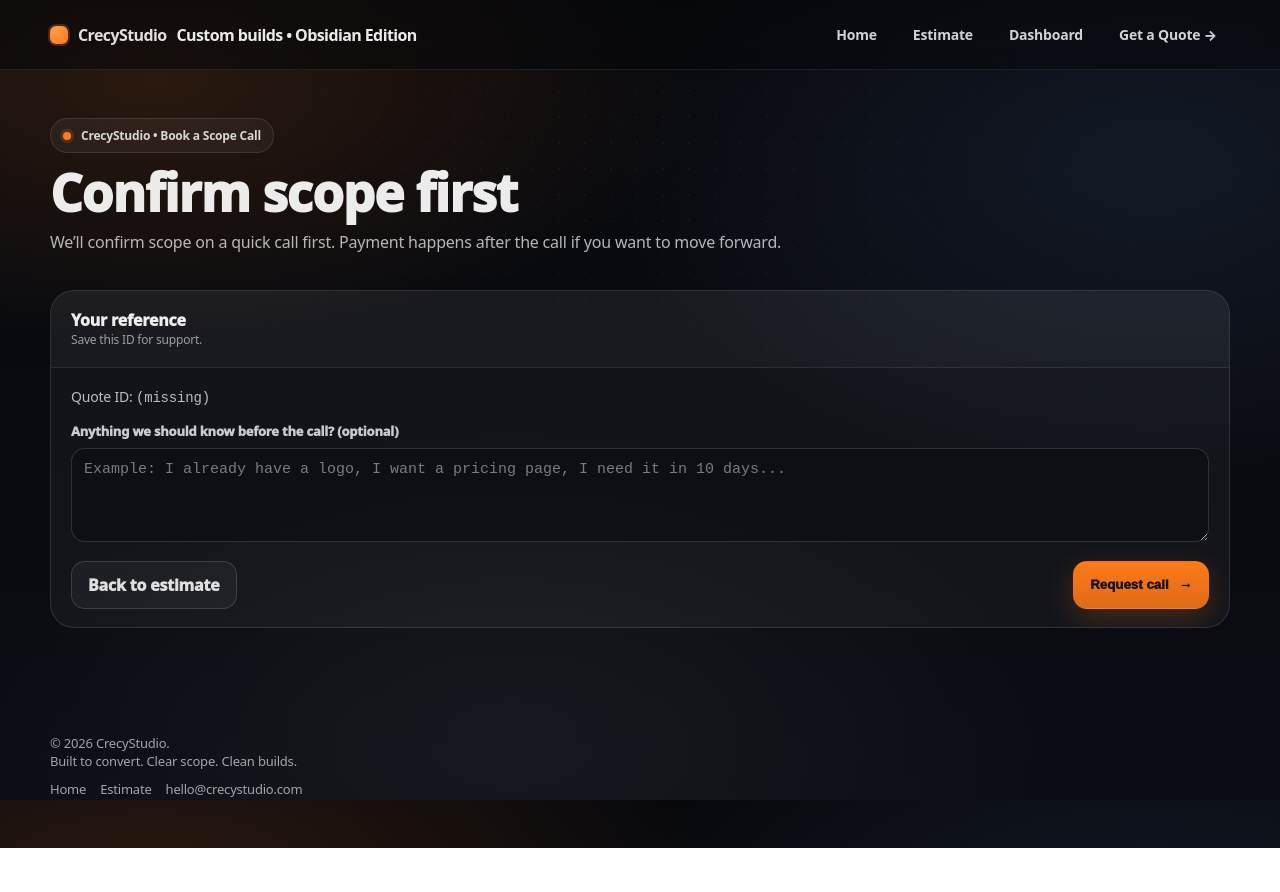
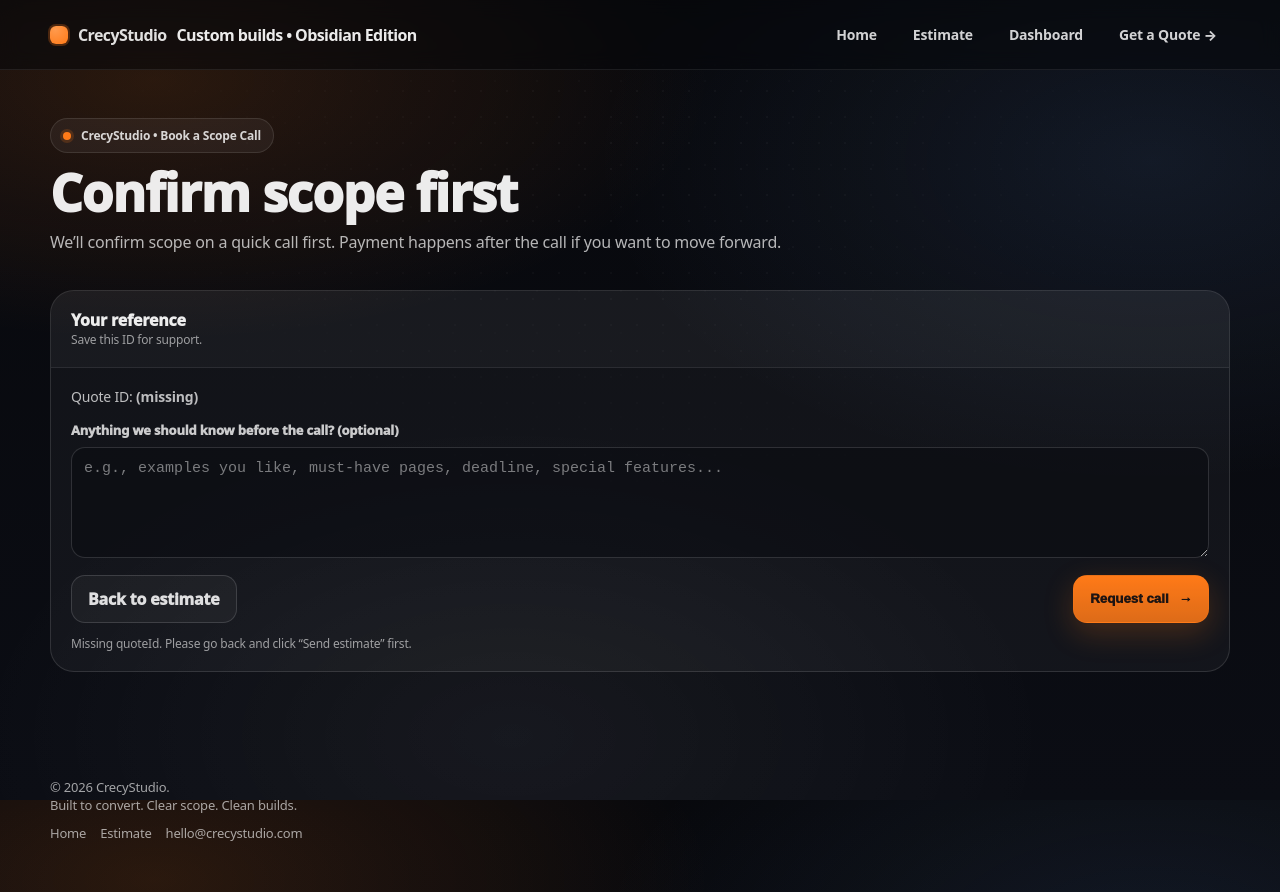
Before and after one commit to kkoly10/website-builder, a Next.js app: page /book in a window 1280 px wide. Before the commit the page ends 848 px from the top, so only its background shows below. Built offline with nearby package versions, Linux system fonts and the light colour scheme.

Commit message:
Update BookClient.tsx

```diff
--- a/app/book/BookClient.tsx
+++ b/app/book/BookClient.tsx
@@ -2,39 +2,57 @@
 "use client";
 
 import Link from "next/link";
-import { useState } from "react";
+import { useEffect, useMemo, useState } from "react";
+
+const LAST_QUOTE_KEY = "crecystudio:lastQuoteId";
 
 export default function BookClient({ quoteId }: { quoteId: string }) {
-  const [notes, setNotes] = useState("");
-  const [sending, setSending] = useState(false);
-  const [ok, setOk] = useState(false);
-  const [err, setErr] = useState<string | null>(null);
+  const [effectiveQuoteId, setEffectiveQuoteId] = useState<string>(quoteId || "");
+  const [notes, setNotes] = useState<string>("");
+  const [status, setStatus] = useState<"idle" | "sending" | "sent" | "error">("idle");
+  const [errorMsg, setErrorMsg] = useState<string>("");
 
-  async function requestCall() {
-    setErr(null);
-    setOk(false);
-
-    if (!quoteId) {
-      setErr("Missing quoteId. Please go back and click “Send estimate” first.");
+  // Fallback: if someone lands on /book without query, try last saved ID
+  useEffect(() => {
+    if (quoteId) {
+      setEffectiveQuoteId(quoteId);
+      try {
+        window.localStorage.setItem(LAST_QUOTE_KEY, quoteId);
+      } catch {}
       return;
     }
 
-    setSending(true);
+    try {
+      const last = window.localStorage.getItem(LAST_QUOTE_KEY);
+      if (last) setEffectiveQuoteId(last);
+    } catch {}
+  }, [quoteId]);
+
+  const missing = useMemo(() => !effectiveQuoteId, [effectiveQuoteId]);
+
+  async function requestCall() {
+    setErrorMsg("");
+    if (!effectiveQuoteId) {
+      setStatus("error");
+      setErrorMsg('Missing quoteId. Please go back and click “Send estimate” first.');
+      return;
+    }
+
+    setStatus("sending");
     try {
       const res = await fetch("/api/request-call", {
         method: "POST",
         headers: { "Content-Type": "application/json" },
-        body: JSON.stringify({ quoteId, notes }),
+        body: JSON.stringify({ quoteId: effectiveQuoteId, notes }),
       });
 
       const json = await res.json();
       if (!res.ok) throw new Error(json?.error || "Failed to request call.");
 
-      setOk(true);
+      setStatus("sent");
     } catch (e: any) {
-      setErr(e?.message || "Failed to request call.");
-    } finally {
-      setSending(false);
+      setStatus("error");
+      setErrorMsg(e?.message || "Failed to request call.");
     }
   }
 
@@ -46,6 +64,7 @@ export default function BookClient({ quoteId }: { quoteId: string }) {
       </div>
 
       <div style={{ height: 12 }} />
+
       <h1 className="h1">Confirm scope first</h1>
       <p className="p" style={{ maxWidth: 900, marginTop: 10 }}>
         We’ll confirm scope on a quick call first. Payment happens after the call if you want to move forward.
@@ -58,43 +77,78 @@ export default function BookClient({ quoteId }: { quoteId: string }) {
           <div style={{ fontWeight: 950 }}>Your reference</div>
           <div className="smallNote">Save this ID for support.</div>
         </div>
-        <div className="panelBody">
+
+        <div className="panelBody" style={{ display: "grid", gap: 12 }}>
           <div className="pDark">
-            Quote ID: <code>{quoteId || "(missing)"}</code>
+            Quote ID:{" "}
+            <strong>
+              {effectiveQuoteId ? <code>{effectiveQuoteId}</code> : "(missing)"}
+            </strong>
           </div>
 
-          <div style={{ height: 12 }} />
-
+          <div>
             <div className="fieldLabel">Anything we should know before the call? (optional)</div>
             <textarea
               className="textarea"
-            rows={4}
+              rows={5}
               value={notes}
               onChange={(e) => setNotes(e.target.value)}
-            placeholder="Example: I already have a logo, I want a pricing page, I need it in 10 days..."
+              placeholder="e.g., examples you like, must-have pages, deadline, special features..."
             />
+          </div>
 
-          {err && (
-            <div className="smallNote" style={{ marginTop: 12, color: "#ffb4b4", fontWeight: 900 }}>
-              {err}
+          {status === "sent" && (
+            <div
+              style={{
+                border: "1px solid rgba(34,197,94,0.35)",
+                background: "rgba(34,197,94,0.08)",
+                borderRadius: 12,
+                padding: 12,
+                color: "rgba(255,255,255,0.92)",
+                fontWeight: 800,
+              }}
+            >
+              Request sent! We’ll reach out to schedule the scope call.
             </div>
           )}
 
-          {ok && (
-            <div className="smallNote" style={{ marginTop: 12, fontWeight: 900 }}>
-              Request sent ✅ We’ll reach out to schedule the call.
+          {status === "error" && (
+            <div
+              style={{
+                border: "1px solid rgba(255,0,0,0.35)",
+                background: "rgba(255,0,0,0.08)",
+                borderRadius: 12,
+                padding: 12,
+                color: "rgba(255,255,255,0.92)",
+                fontWeight: 700,
+              }}
+            >
+              {errorMsg || "Something went wrong."}
             </div>
           )}
 
-          <div className="row" style={{ justifyContent: "space-between", marginTop: 14 }}>
+          <div className="row" style={{ justifyContent: "space-between" }}>
             <Link className="btn btnGhost" href="/estimate">
               Back to estimate
             </Link>
 
-            <button className="btn btnPrimary" onClick={requestCall} disabled={sending}>
-              {sending ? "Sending..." : "Request call"} <span className="btnArrow">→</span>
+            <button
+              type="button"
+              className="btn btnPrimary"
+              onClick={requestCall}
+              disabled={status === "sending" || missing}
+              title={missing ? 'Missing quoteId. Go back and click “Send estimate”.' : ""}
+            >
+              {status === "sending" ? "Requesting..." : "Request call"}{" "}
+              <span className="btnArrow">→</span>
             </button>
           </div>
+
+          {missing && (
+            <div className="smallNote">
+              Missing quoteId. Please go back and click “Send estimate” first.
+            </div>
+          )}
         </div>
       </section>
     </main>
```
Lines whose indentation alone changed are shown as unchanged.
